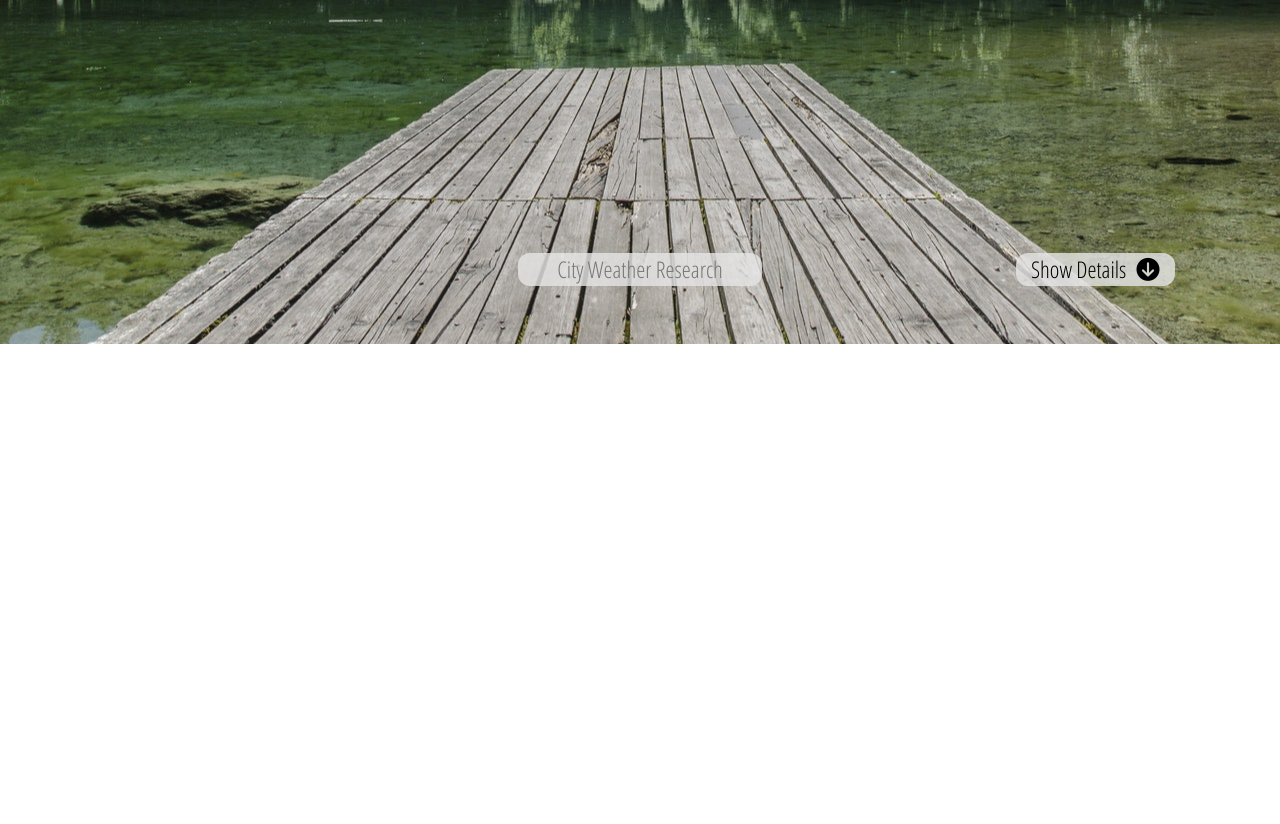
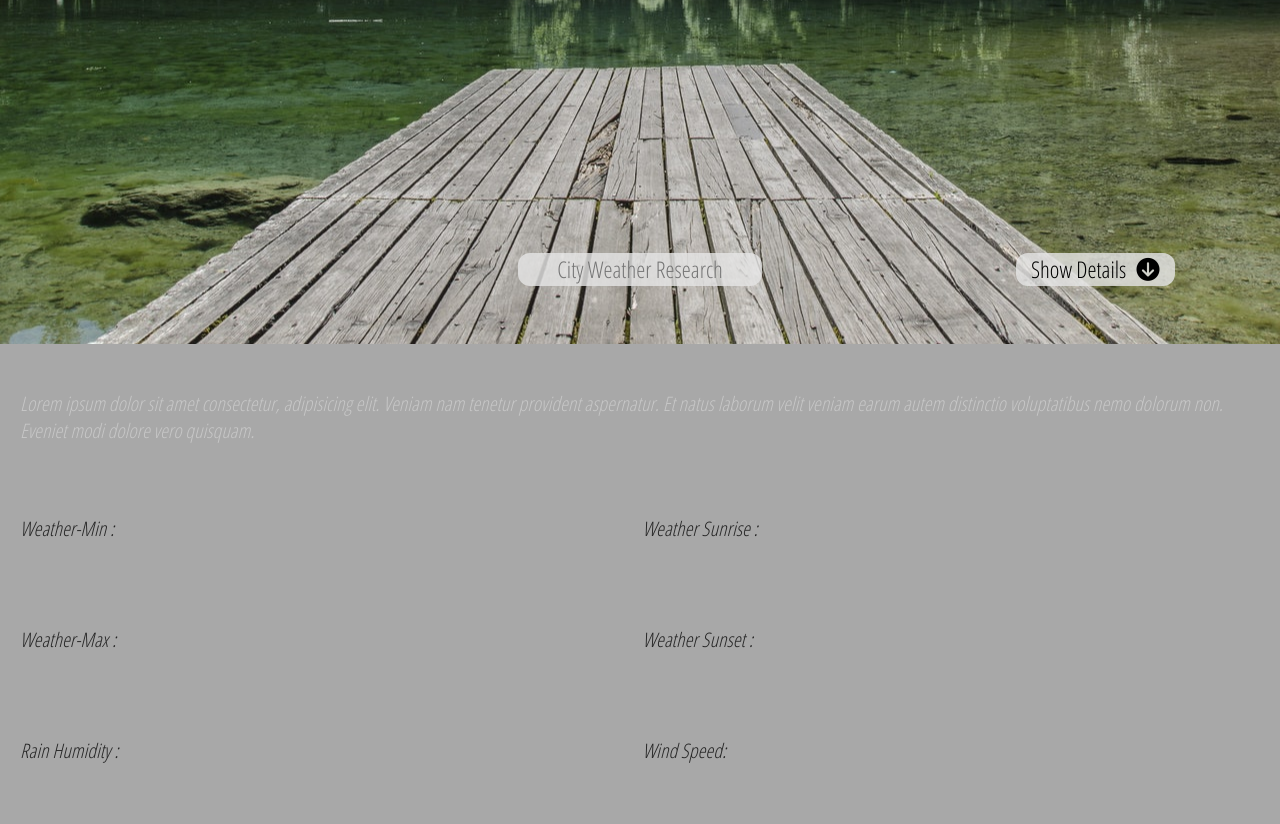
Before and after one commit to nicolasGolob/weather-app, a plain HTML site: page index.html in a window 1280 px wide. Shown: the part 456-1280 px from the top of the page. Before the commit the page ends 800 px from the top, so only its background shows below. Drawn offline with nearby package versions, Linux system fonts and the light colour scheme.

Commit message:
construction of the details structure

```diff
--- a/app.css
+++ b/app.css
@@ -122,3 +122,94 @@ input:focus{
     color:black;
     font-size: 23px;
 }
+
+/******************** Details Part **************************/
+
+.details-container{
+    display: grid;
+    grid-template-rows: repeat(8, 1fr);
+    grid-template-columns: repeat(10, 1fr);
+    grid-gap: 5px;
+    width: 100%;
+    height: 60vh;
+    padding: 20px;
+    background-color: rgb(168, 168, 168);
+}
+
+.weather-description{
+    grid-column: 1/-1;
+    grid-row: 1/3;
+    color: rgb(199, 199, 199);
+    align-items:center;
+    justify-content: left;
+    display: flex;
+    font-style: italic;
+    font-size: 20px;
+}
+
+.weather-min{
+    grid-column: 1/6;
+    grid-row: 3/5;
+    color: rgb(37, 37, 37);
+    align-items:center;
+    justify-content: left;
+    display: flex;
+    font-style: italic;
+    font-size: 20px;
+}
+.weather-max{
+    grid-column: 1/6;
+    grid-row: 5/7;
+    color: rgb(37, 37, 37);
+    align-items:center;
+    justify-content: left;
+    display: flex;
+    font-style: italic;
+    font-size: 20px;
+}
+
+.weather-humidity{
+    grid-column: 1/6;
+    grid-row: 7/-1;
+    color: rgb(37, 37, 37);
+    align-items:center;
+    justify-content: left;
+    display: flex;
+    font-style: italic;
+    font-size: 20px;
+}
+
+/**********/
+
+.weather-sunrise{
+    grid-column: 6/-1;
+    grid-row: 3/5;
+    color: rgb(37, 37, 37);
+    align-items:center;
+    justify-content: left;
+    display: flex;
+    font-style: italic;
+    font-size: 20px;
+}
+
+.weather-sunset{
+    grid-column: 6/-1;
+    grid-row: 5/7;
+    color: rgb(37, 37, 37);
+    align-items:center;
+    justify-content: left;
+    display: flex;
+    font-style: italic;
+    font-size: 20px;
+}
+
+.wind-speed{
+    grid-column: 6/-1;
+    grid-row: 7/-1;
+    color: rgb(37, 37, 37);
+    align-items:center;
+    justify-content: left;
+    display: flex;
+    font-style: italic;
+    font-size: 20px;
+}
--- a/app.js
+++ b/app.js
@@ -2,7 +2,7 @@
 //src API -> https://openweathermap.org/current
 
 const api = {
-    key:"3b87070e3fb9631a04b2fd9c77bf2f6a    ",
+    key:"    ",
     base:"https://api.openweathermap.org/data/2.5/"
 }
 
--- a/index.html
+++ b/index.html
@@ -18,18 +18,24 @@
             <p>"In the presence of nature, a wild delight <br /> runs through the man, in spite of real sorrows." <br />
                 <span>Ralph Waldo Emerson</span></p>
         </div>
-
         <div class="current-weather">
             <img class="weather-icon" id="showIcon" style="visibility:hidden" />
             <div class="date"></div>
         </div>
-
         <div class="current-temperature"></div>
         <div class="city"></div>
-
         <input type="text" class="searchByCity" id="showElement" placeholder="City Weather Research"
             autocomplete="off" />
         <button class="showDetails">Show Details &nbsp<i class="fas fa-arrow-circle-down"></i></button>
+    </div>
+    <div class="details-container">
+            <div class="weather-description"><p>Lorem ipsum dolor sit amet consectetur, adipisicing elit. Veniam nam tenetur provident aspernatur. Et natus laborum velit veniam earum autem distinctio voluptatibus nemo dolorum non. Eveniet modi dolore vero quisquam.</p></div>
+            <div class="weather-min"><p>Weather-Min : </p></div>
+            <div class="weather-max"><p>Weather-Max : </p></div>
+            <div class="weather-humidity"><p>Rain Humidity : </p></div>
+            <div class="weather-sunrise"><p>Weather Sunrise : </p></div>
+            <div class="weather-sunset"><p>Weather Sunset : </p></div>
+            <div class="wind-speed"><p>Wind Speed: </p></div>
     </div>
     <script src="app.js"></script>
     <script src="https://ajax.googleapis.com/ajax/libs/jquery/3.6.0/jquery.min.js"></script>
```
